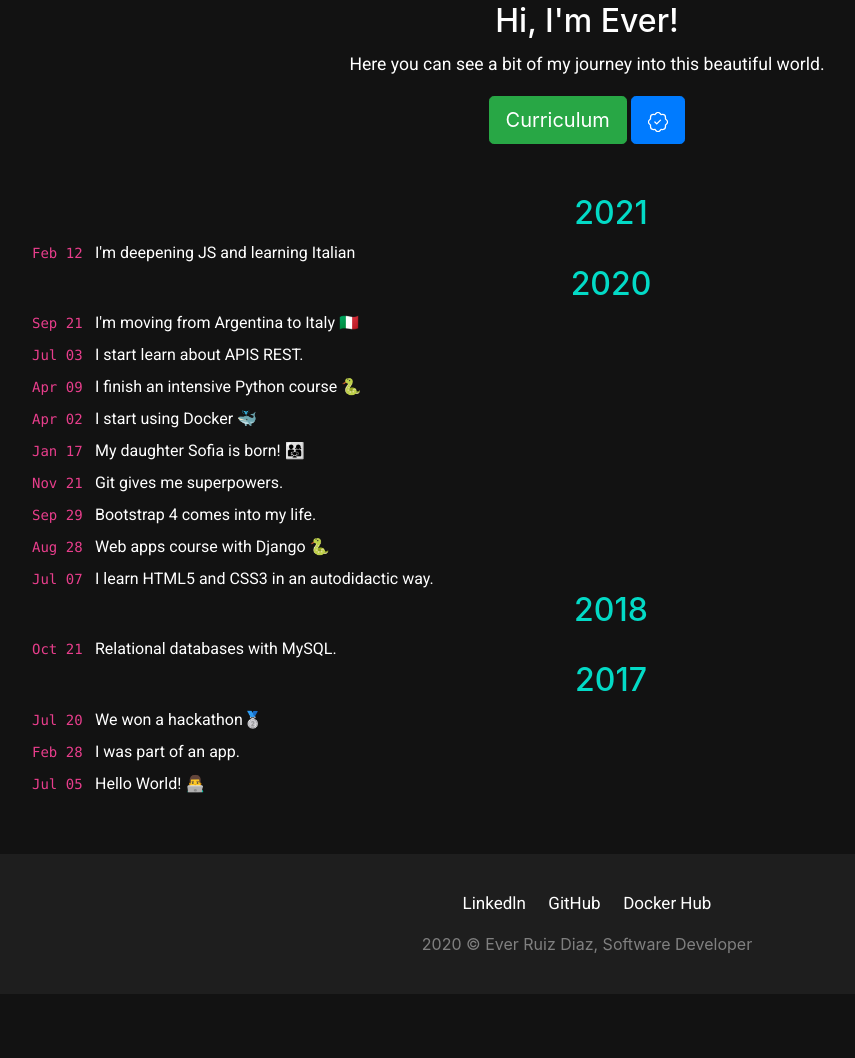
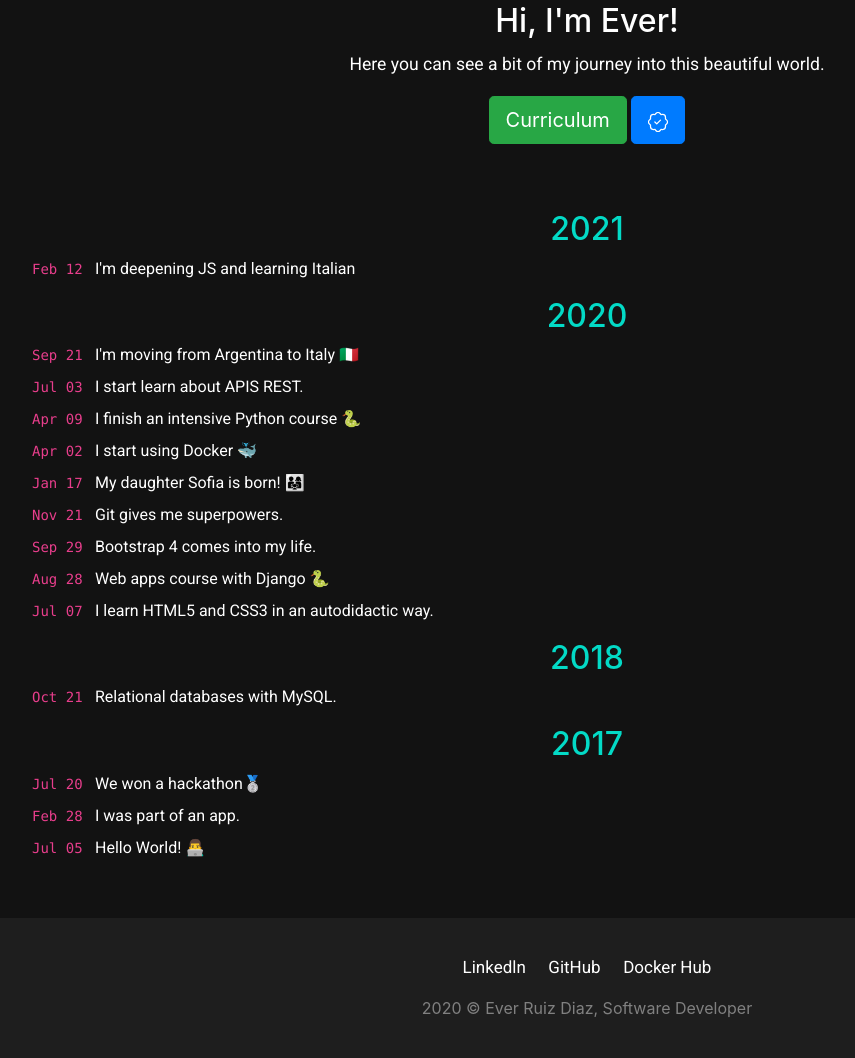
Before and after one commit to ruizdiazever/portfolio, a Django app: page / in a window 1280 px wide. Shown: the part 245-1303 px from the top of the page, without its empty margins (53-908 px from the left). Before the commit the page ends 1199 px from the top, so only its background shows below. Run offline with Django 3.2, Linux system fonts and the light colour scheme; data comes from the database, SQL or seed files in the repository; some libraries are stand-ins or nearby versions.

Commit message:
Fix is coming in home template

```diff
--- a/core/templates/core/home.html
+++ b/core/templates/core/home.html
@@ -29,7 +29,7 @@
         <div>
             {% for elemento in blog %}
             <div>
-                <h2 id="year_blog" class="text-center pl-5">
+                <h2 id="year_blog" class="text-center {% if elemento.year != None %} pt-3 {% endif %}">
                     {% if elemento.year != None %}
                         {{elemento.year}}
                     {% endif %}
```
